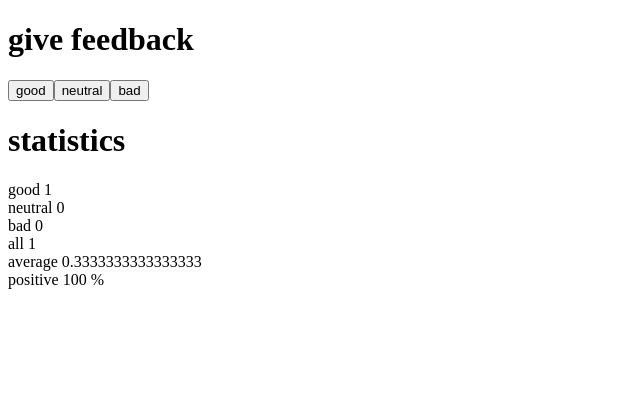
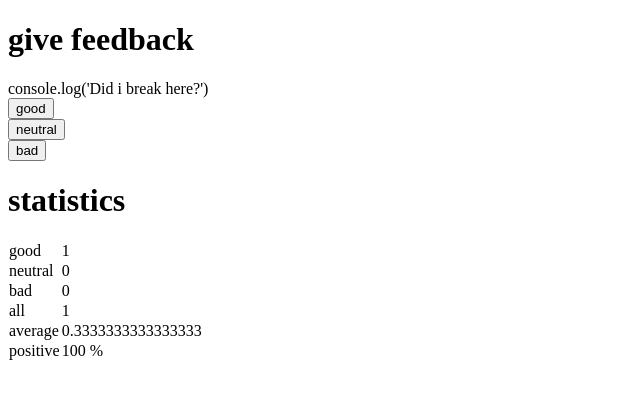
Before and after one commit to jsrathi17/Full-Stack-Web-Dev, a React (Create React App) app in the folder part1/: page / in a window 1280 px wide. Both pictures are taken after a click on the button "good". Shown: the top 394 px of the page, without its empty margins (0-640 px from the left). Built offline with nearby package versions, Linux system fonts and the light colour scheme.

Commit message:
Adding part 1.10 and 1.11

```diff
--- a/part1/src/App.js
+++ b/part1/src/App.js
@@ -1,4 +1,23 @@
 import React, { useState } from 'react'
+
+const Button = (props) =>
+{
+  return (
+    <div>
+    <button onClick = {props.onClick} > {props.text} </button>
+    </div>
+  )
+}
+
+const StatisticsLine = (props) =>
+{
+  return (
+    <tr>
+      <td>{props.text}</td>
+      <td> {props.value} </td>
+    </tr>
+  )
+}
 
 const Statistics = ({good, bad, neutral}) =>
 {
@@ -16,13 +35,12 @@ const Statistics = ({good, bad, neutral}) =>
 
     <div>
     <h1>statistics</h1>
-    good {good} <br/>
-    neutral {neutral} <br/>
-    bad {bad} <br/>
-    all {good + neutral + bad}  <br/>
-    average {good/3 + neutral /3 + bad/3} <br/>
-    positive {`${(good * 100) / (good + neutral + bad)} %`}
-
+    <StatisticsLine text= 'good' value = {good} />
+    <StatisticsLine text= 'neutral' value = {neutral} />
+    <StatisticsLine text= 'bad' value = {bad} />
+    <StatisticsLine text= 'all' value = {good + neutral + bad} />
+    <StatisticsLine text= 'average' value = {good/3 + neutral /3 + bad/3}/>
+    <StatisticsLine text= 'positive' value = {`${(good * 100) / (good + neutral + bad)} %`} />
     </div>
 
   )
@@ -37,12 +55,14 @@ const App = () => {
   const [bad, setBad] = useState(0)
   console.log(good)
 
+
   return (
     <div>
     <h1>give feedback</h1>
-    <button onClick={() => setGood(good + 1)}>good</button>
-    <button onClick={() => setNeutral(neutral + 1)}>neutral</button>
-    <button onClick={() => setBad(bad + 1)}>bad</button>
+    console.log('Did i break here?')
+    <Button onClick={() => setGood(good + 1)} text = 'good' />
+    <Button onClick={() => setNeutral(neutral + 1)} text = 'neutral' />
+    <Button onClick={() => setBad(bad + 1)} text ='bad' />
 
     <Statistics good={good} bad={bad} neutral={neutral} />
 
```
